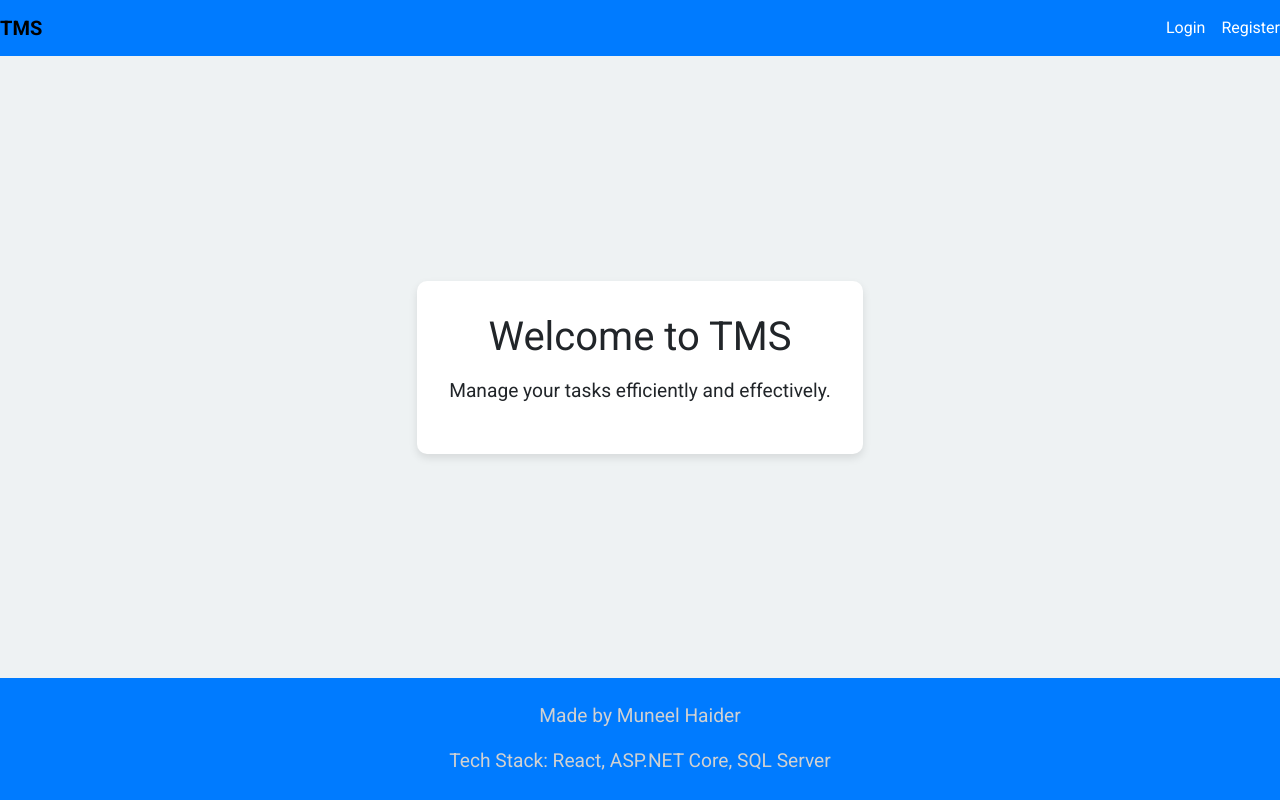
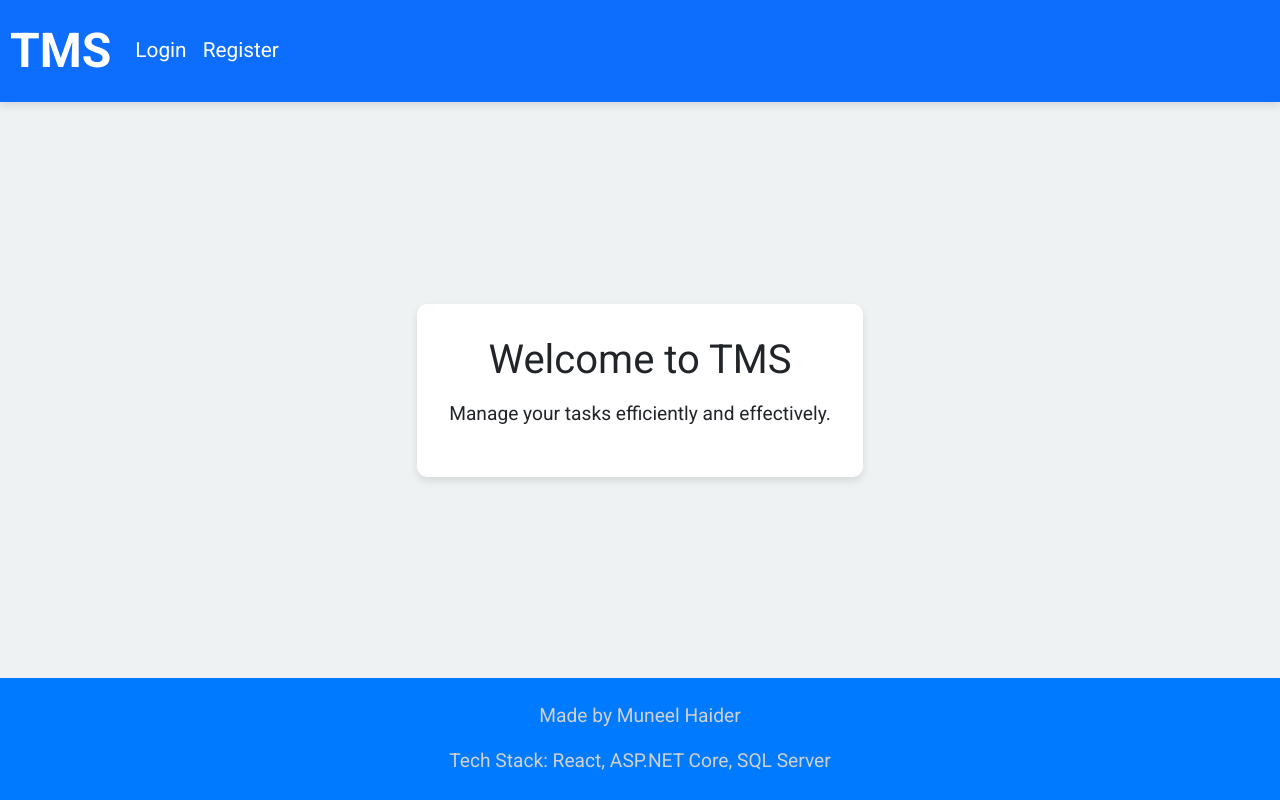
Before and after one commit to MuneelHaider/TMS-ReactJS, a React (Create React App) app in the folder tms-reactjs/: page / in a window 1280 px wide. Built offline with nearby package versions, Linux system fonts and the light colour scheme.

Commit message:
Navbar Edits.

```diff
--- a/tms-reactjs/src/components/Navbar.js
+++ b/tms-reactjs/src/components/Navbar.js
@@ -1,11 +1,14 @@
-import React, { useState, useEffect } from 'react';
+import React, { useState, useEffect, useRef } from 'react';
 import { Link, useNavigate } from 'react-router-dom';
+import { Navbar, Nav, NavDropdown } from 'react-bootstrap';
+import 'bootstrap/dist/css/bootstrap.min.css';
 import '../styles/Navbar.css';
 
-const Navbar = () => {
+const CustomNavbar = () => {
   const [username, setUsername] = useState(localStorage.getItem('username'));
   const [role, setRole] = useState(localStorage.getItem('role'));
   const [dropdownOpen, setDropdownOpen] = useState(false);
+  const dropdownRef = useRef(null);
   const navigate = useNavigate();
 
   useEffect(() => {
@@ -18,6 +21,19 @@ const Navbar = () => {
 
     return () => {
       window.removeEventListener('storage', handleStorageChange);
+    };
+  }, []);
+
+  useEffect(() => {
+    const handleClickOutside = (event) => {
+      if (dropdownRef.current && !dropdownRef.current.contains(event.target)) {
+        setDropdownOpen(false);
+      }
+    };
+
+    document.addEventListener('mousedown', handleClickOutside);
+    return () => {
+      document.removeEventListener('mousedown', handleClickOutside);
     };
   }, []);
 
@@ -46,30 +62,39 @@ const Navbar = () => {
   };
 
   return (
-    <nav className="navbar">
-      <div className="navbar-brand" onClick={handleHomeClick} style={{ cursor: 'pointer' }}>
+    <Navbar bg="primary" variant="dark" expand="lg" className="custom-navbar">
+      <Navbar.Brand onClick={handleHomeClick} className="navbar-brand-custom">
         TMS
-      </div>
-      <div className="navbar-links">
+      </Navbar.Brand>
+      <Navbar.Toggle aria-controls="basic-navbar-nav" />
+      <Navbar.Collapse id="basic-navbar-nav">
+        <Nav className="ml-auto">
           {username ? (
-          <div className="navbar-user">
-            Hello, {username} <span className="arrow" onClick={toggleDropdown}>▼</span>
+            <div
+              className="nav-dropdown"
+              ref={dropdownRef}
+              onMouseEnter={() => setDropdownOpen(true)}
+              onMouseLeave={() => setDropdownOpen(false)}
+              onClick={toggleDropdown}
+            >
+              <span className="nav-link">{`Hello, ${username}`}</span>
               {dropdownOpen && (
-              <div className="dropdown">
-                <Link to="/user-profile" onClick={() => setDropdownOpen(false)}>View Profile</Link>
-                <button onClick={handleLogout}>Logout</button>
+                <div className="dropdown-menu show">
+                  <NavDropdown.Item as={Link} to="/user-profile">View Profile</NavDropdown.Item>
+                  <NavDropdown.Item onClick={handleLogout}>Logout</NavDropdown.Item>
                 </div>
               )}
             </div>
           ) : (
             <>
-            <Link to="/login">Login</Link>
-            <Link to="/signup">Register</Link>
+              <Nav.Link as={Link} to="/login">Login</Nav.Link>
+              <Nav.Link as={Link} to="/signup">Register</Nav.Link>
             </>
           )}
-      </div>
-    </nav>
+        </Nav>
+      </Navbar.Collapse>
+    </Navbar>
   );
 };
 
-export default Navbar;
+export default CustomNavbar;
--- a/tms-reactjs/src/styles/Navbar.css
+++ b/tms-reactjs/src/styles/Navbar.css
@@ -1,71 +1,57 @@
-.navbar {
-  display: flex;
-  justify-content: space-between;
-  align-items: center;
-  background-color: #007bff; /* Adjust the color as needed */
-  padding: 0.5rem 1rem;
-  color: white;
-  position: relative;
-  z-index: 1;
+.custom-navbar {
+  box-shadow: 0 4px 8px rgba(0, 0, 0, 0.1);
 }
 
-.navbar-brand {
-  font-size: 1.5rem;
+.navbar-brand-custom {
+  font-size: 3rem;
   font-weight: bold;
   cursor: pointer;
+  transition: transform 0.3s, color 0.3s;
 }
 
-.navbar-links {
-  display: flex;
-  align-items: center;
+.navbar-brand-custom:hover {
+  color: #ffdd57 !important;
+  transform: scale(1.1);
 }
 
-.navbar-links a {
+.nav-link, .nav-dropdown{
   color: white;
-  margin-left: 1rem;
-  text-decoration: none;
-  font-size: 1rem;
+  font-size: 1.3rem;
 }
 
-.navbar-user {
-  position: relative;
-  cursor: pointer;
+.dropdown-item {
+  color: rgb(0, 0, 0) !important;
 }
 
-.navbar-user .arrow {
-  margin-left: 0.5rem;
+.nav-link:hover, .nav-dropdown .dropdown-item:hover {
+  color: #ffdd57 !important;
 }
 
-.dropdown {
-  position: absolute;
-  top: 100%;
-  right: 0;
-  background-color: white;
-  color: black;
-  border: 1px solid #ddd;
-  border-radius: 4px;
-  box-shadow: 0 4px 8px rgba(0, 0, 0, 0.1);
-  z-index: 2;
-  width: 150px;
+.nav-dropdown {
+  position: relative;
 }
 
-.dropdown a,
-.dropdown button {
-  display: block;
-  padding: 0.5rem 1rem;
-  color: black;
-  text-decoration: none;
-  background: none;
-  border: none;
-  text-align: left;
-  width: 100%;
+.nav-dropdown .dropdown-menu {
+  display: none;
+  position: absolute;
+  background-color: white;
+  color: rgb(255, 255, 255);
+  right: 0;
+  transform: translateY(10px);
+  transition: transform 0.3s, opacity 0.3s;
+  opacity: 0;
+  pointer-events: none;
+  z-index: 100;
 }
 
-.dropdown button {
-  cursor: pointer;
+.nav-dropdown:hover .dropdown-menu,
+.nav-dropdown:focus-within .dropdown-menu {
+  display: block;
+  transform: translateY(0);
+  opacity: 1;
+  pointer-events: auto;
 }
 
-.dropdown a:hover,
-.dropdown button:hover {
-  background-color: #f8f9fa;
+.nav-dropdown .dropdown-toggle::after {
+  display: none;
 }
```
Lines whose indentation alone changed are shown as unchanged.
